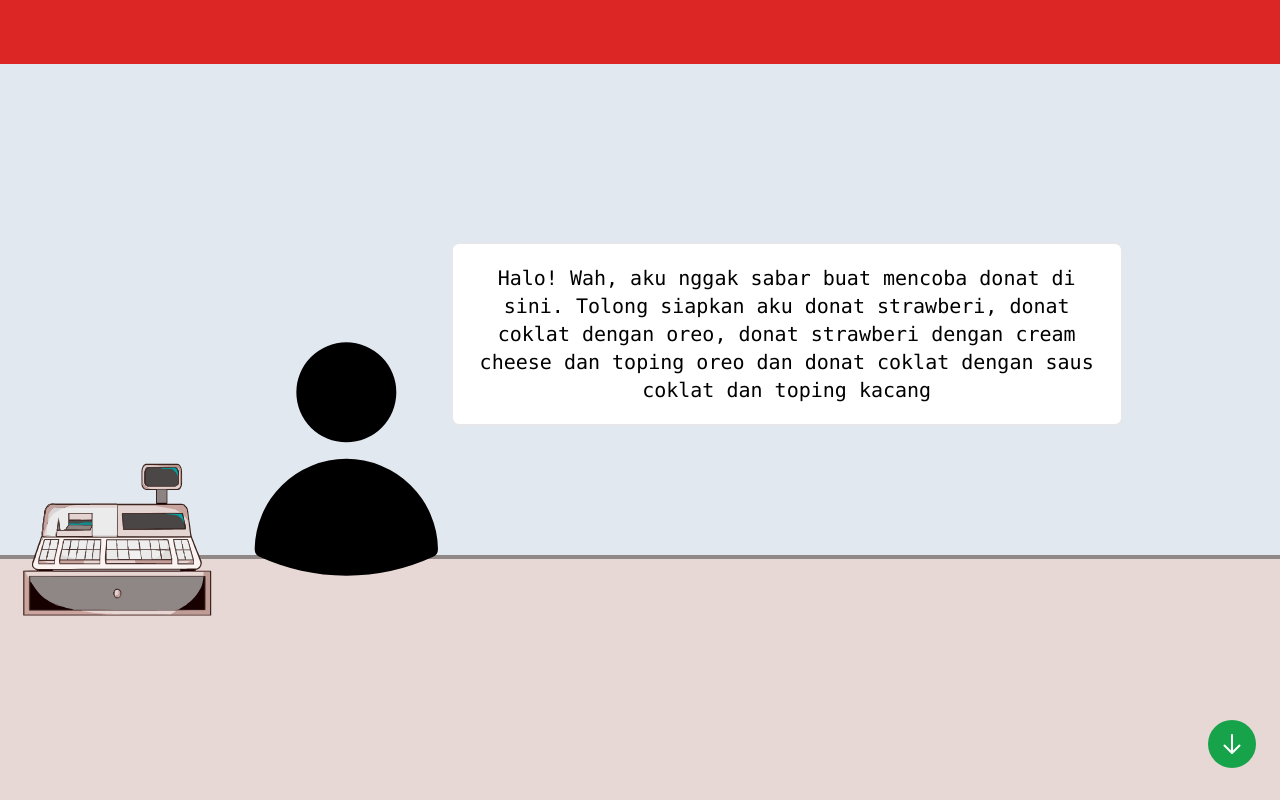
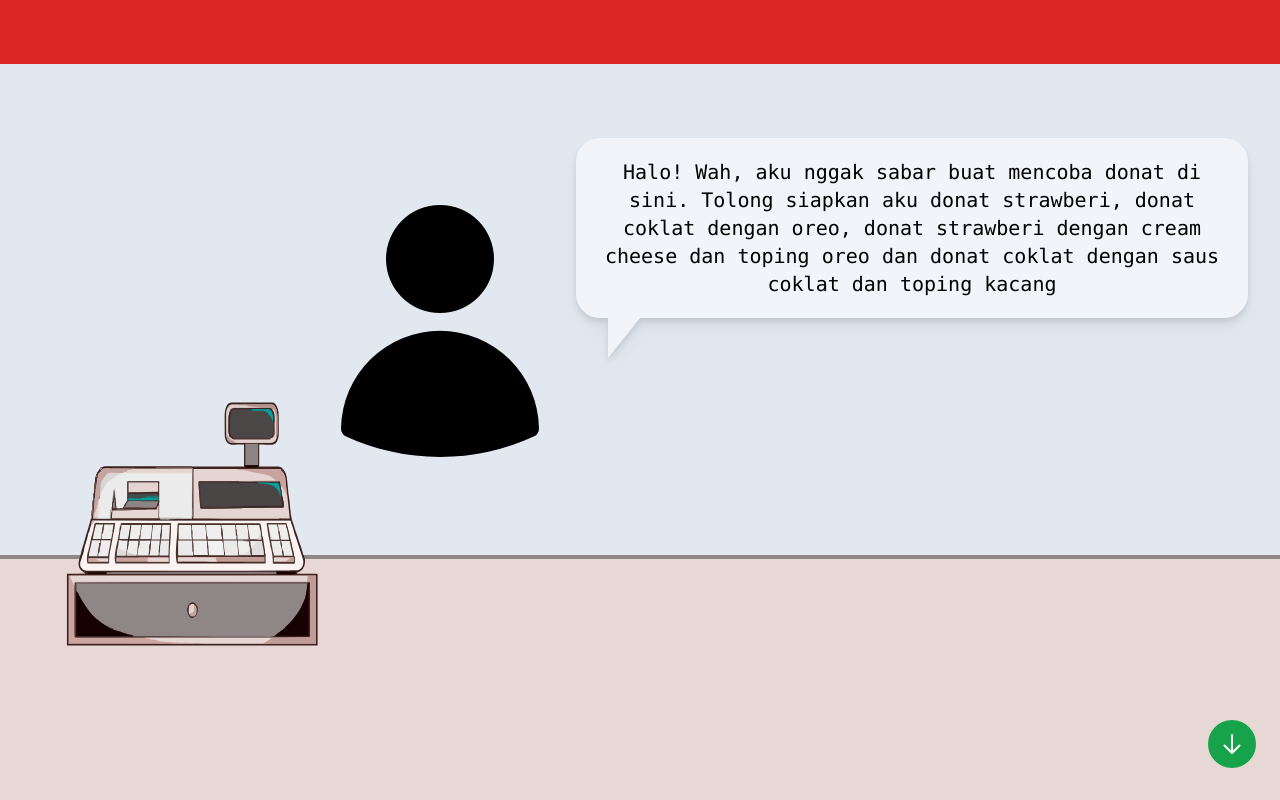
Before and after one commit to Diky-Without-C/Donut-Craze, a React (Vite) app: page / in a window 1280 px wide. Built offline with nearby package versions, Linux system fonts and the light colour scheme.

Commit message:
feat: new appeareance for dialog and adjust cashier size

```diff
--- a/src/layouts/Scenes/CashierArea/Cashier/index.tsx
+++ b/src/layouts/Scenes/CashierArea/Cashier/index.tsx
@@ -3,7 +3,7 @@ import { CashierImage } from "@assets/CashierArea/config";
 
 export default function Cashier() {
   return (
-    <div className="relative -bottom-16 h-40 w-48">
+    <div className="relative -bottom-24 size-64">
       <Overlay src={CashierImage} className="h-full w-full" />
     </div>
   );
--- /dev/null
+++ b/src/layouts/Scenes/CashierArea/Character/Dialog.tsx
@@ -0,0 +1,17 @@
+import Customer from "@core/classes/Customers";
+
+interface DialogProps {
+  character: Customer;
+}
+
+export default function Dialog({ character }: DialogProps) {
+  return (
+    <main className="absolute top-[15%] max-w-2xl translate-x-64">
+      <section className="relative flex h-full w-full flex-col rounded-3xl bg-slate-100 p-5 font-mono drop-shadow-lg">
+        <p className="text-center text-xl">{character.dialog}</p>
+
+        <div className="absolute bottom-0 left-8 h-0 w-0 translate-y-full border-b-[2.5rem] border-l-[2rem] border-b-transparent border-l-slate-100"></div>
+      </section>
+    </main>
+  );
+}
--- a/src/layouts/Scenes/CashierArea/Character/index.tsx
+++ b/src/layouts/Scenes/CashierArea/Character/index.tsx
@@ -1,22 +1,22 @@
 import Droppable from "@components/Droppable";
 import Customer from "@core/classes/Customers";
+import Dialog from "./Dialog";
 
-interface CharacerProps {
+interface CharacterProps {
   character: Customer;
 }
 
-export default function Character({ character }: CharacerProps) {
+export default function Character({ character }: CharacterProps) {
   return (
-    <div className="relative flex h-full w-10/12 items-center justify-center">
     <Droppable
       id="customer"
-        className="absolute bottom-0 left-0 flex h-3/4 w-3/12 shrink-0 translate-y-12 items-end justify-center"
+      className="relative flex h-3/4 w-3/12 justify-center"
     >
       <svg
         xmlns="http://www.w3.org/2000/svg"
         viewBox="0 0 24 24"
         fill="currentColor"
-          className="size-72"
+        className="size-72 shrink-0"
       >
         <path
           fillRule="evenodd"
@@ -25,11 +25,5 @@ export default function Character({ character }: CharacerProps) {
         />
       </svg>
     </Droppable>
-      <main className="absolute flex max-w-2xl translate-x-10 items-end rounded-lg border-2 bg-white">
-        <section className="relative flex h-full w-full flex-col p-5 font-mono">
-          <p className="text-center text-xl">{character?.dialog}</p>
-        </section>
-      </main>
-    </div>
   );
 }
--- a/src/layouts/Scenes/CashierArea/index.tsx
+++ b/src/layouts/Scenes/CashierArea/index.tsx
@@ -2,17 +2,21 @@ import useCustomersStore from "@services/stores/customersStore";
 import Cashier from "./Cashier";
 import Character from "./Character";
 import Table from "./Table";
+import Dialog from "./Character/Dialog";
 
 export default function CashierArea() {
   const { customers } = useCustomersStore();
 
   return (
     <section className="flex h-full min-w-full snap-start flex-col justify-end">
-      <div className="flex h-3/5 w-full items-end">
-        <div className="relative flex h-full w-2/12 items-end justify-end">
+      <div className="flex h-4/6 w-full items-end">
+        <div className="relative flex h-full w-3/12 items-end justify-end">
           <Cashier />
         </div>
-        <Character character={customers[0]} />
+        <div className="relative flex h-full w-9/12 items-end">
+          {customers[0] && <Character character={customers[0]} />}
+          {customers[0] && <Dialog character={customers[0]} />}
+        </div>
       </div>
       <Table />
     </section>
```
Lines whose indentation alone changed are shown as unchanged.
